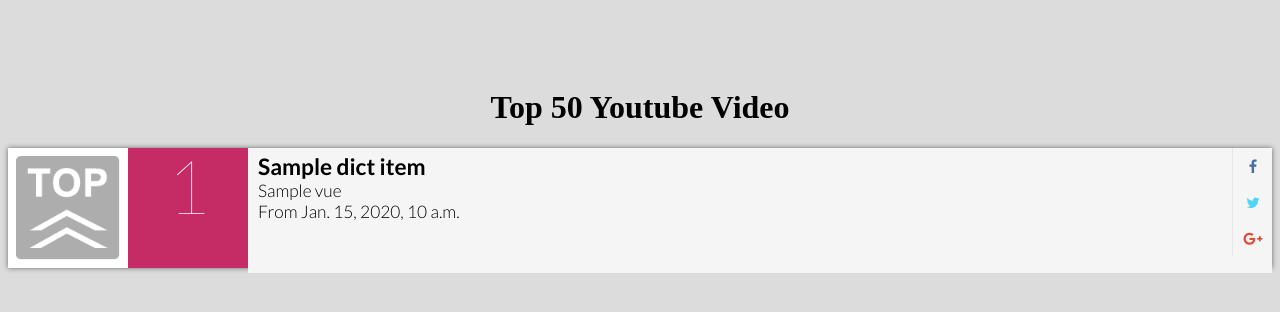
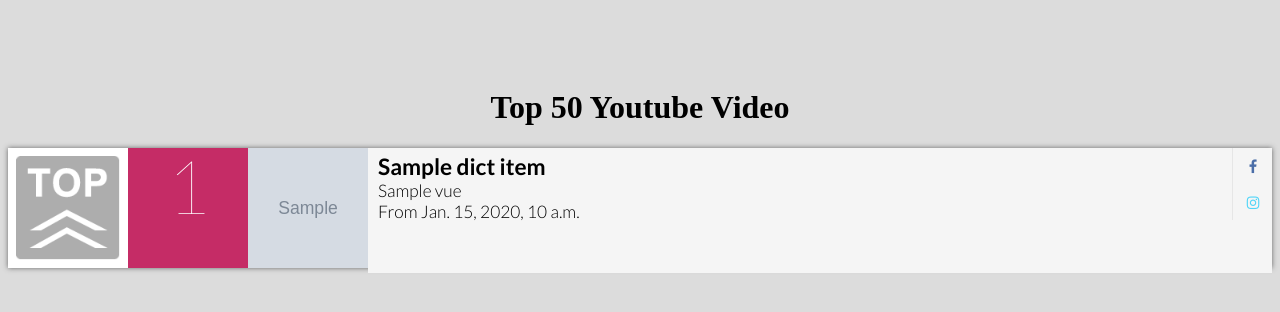
Before and after one commit to firchatn/topten, a Django app: template top/templates/top/index.html in a window 1280 px wide. Shown: the top 312 px of the page. Run offline with Django 3.2, Linux system fonts and the light colour scheme; the template is opened without the code that fills it: most values are stand-ins (such as "Sample title", 1, 10 or a date in 2020); grey boxes marked "Sample" are stand-in pictures; some libraries are stand-ins or nearby versions.

Commit message:
change elements

```diff
--- a/top/static/top/css/style.css
+++ b/top/static/top/css/style.css
@@ -102,13 +102,13 @@
 		background-color: rgb(200, 200, 200);
 	}
 	.facebook a,
-	.twitter a,
+	.instagram a,
 	.google-plus a {
 		display: block;
 		width: 100%;
 		color: rgb(75, 110, 168) !important;
 	}
-	.twitter a {
+	.instagram a {
 		color: rgb(79, 213, 248) !important;
 	}
 	.google-plus a {
@@ -118,7 +118,7 @@
 		color: rgb(255, 255, 255) !important;
 		background-color: rgb(75, 110, 168) !important;
 	}
-	.twitter:hover a {
+	.instagram:hover a {
 		color: rgb(255, 255, 255) !important;
 		background-color: rgb(79, 213, 248) !important;
 	}
--- a/top/templates/top/index.html
+++ b/top/templates/top/index.html
@@ -20,21 +20,28 @@
 
 					<li>
 						<img alt="Independence Day" src="{% static 'top/img/img2.png' %}" />
+
 						<time datetime="2014-07-20">
 							<span class="day"> {{ forloop.counter }}</span>
 
 						</time>
+						<img alt="Independence Day" src="{{ dict_item.img }}" />
 
 
 						<div class="info">
 							<h2 class="title"> {{dict_item.title}}</h2>
 							<p class="desc"> {{dict_item.vue}} <br> From  {{dict_item.date}} </p>
+
 						</div>
+
+
+
 						<div class="social">
+
 							<ul>
 								<li class="facebook" style="width:33%;"><a href="#facebook"><span class="fa fa-facebook"></span></a></li>
-								<li class="twitter" style="width:34%;"><a href="#twitter"><span class="fa fa-twitter"></span></a></li>
-								<li class="google-plus" style="width:33%;"><a href="#google-plus"><span class="fa fa-google-plus"></span></a></li>
+								<li class="instagram" style="width:34%;"><a href="#instagram"><span class="fa fa-instagram"></span></a></li>
+
 							</ul>
 						</div>
 					</li>
```
